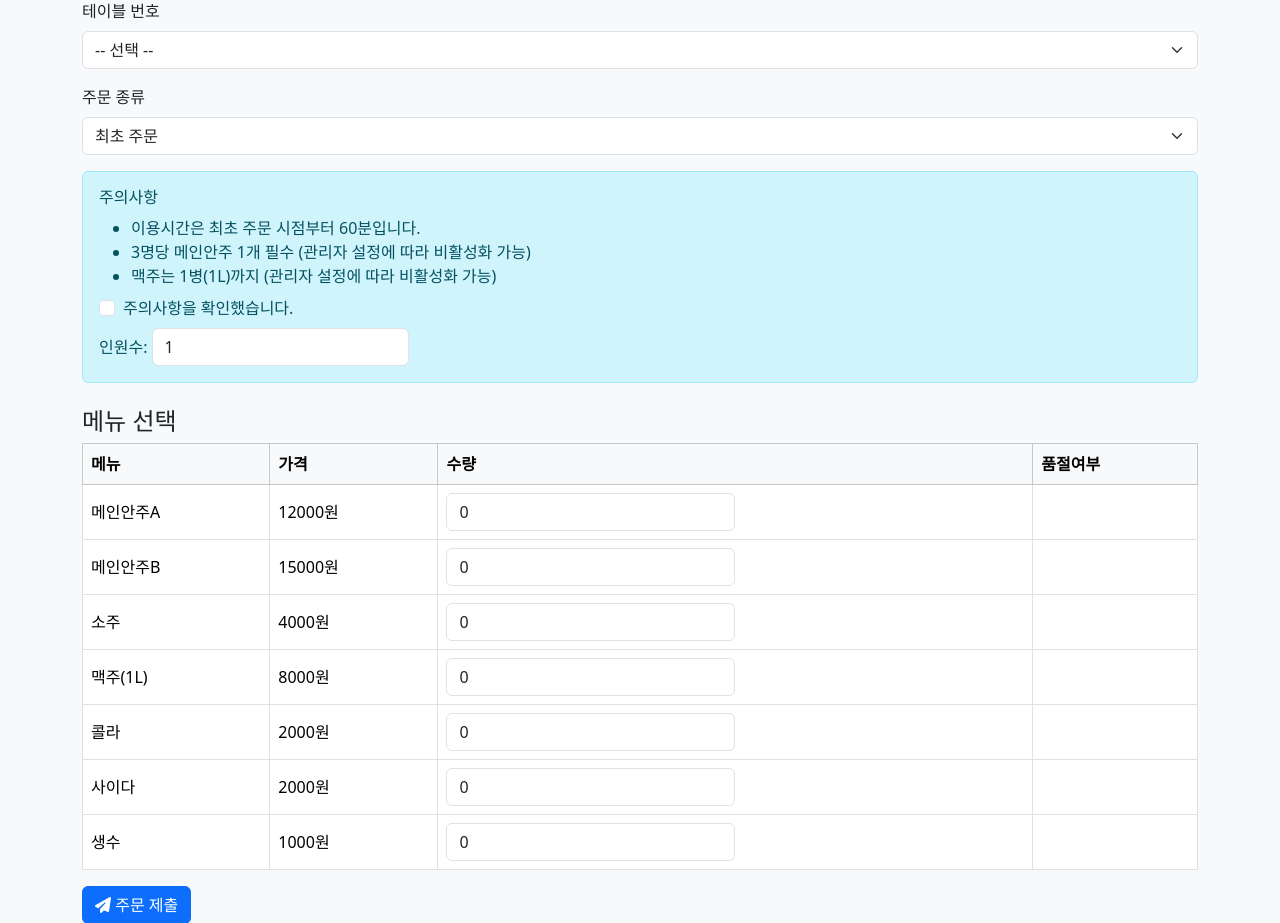
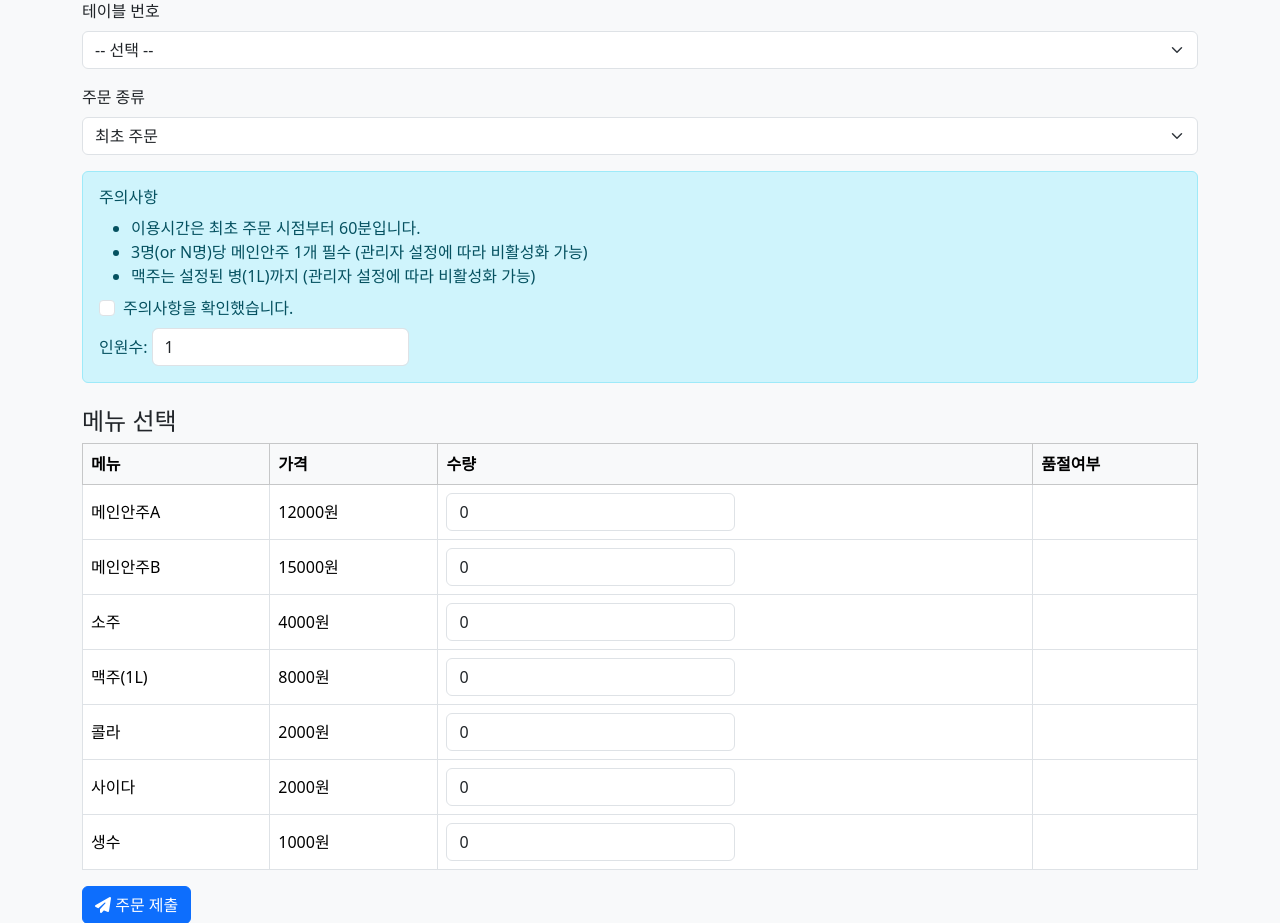
Before and after one commit to bag4355/restaurant-system, a Flask app: page /order in a window 1280 px wide. Shown: the part 182-1105 px from the top of the page. Run offline with Flask 3, Linux system fonts and the light colour scheme; data comes from the database, SQL or seed files in the repository.

Commit message:
Update order_form.html

```diff
--- a/templates/order_form.html
+++ b/templates/order_form.html
@@ -12,9 +12,8 @@
     <label class="form-label">테이블 번호</label>
     <select name="tableNumber" class="form-select">
       <option value="">-- 선택 --</option>
-      <option value="TAKEOUT">TAKEOUT</option>
-      {% for i in range(13) %}
-        <option value="{{ i }}">{{ i }}번</option>
+      {% for t in table_numbers %}
+        <option value="{{ t }}">{{ t }}</option>
       {% endfor %}
     </select>
   </div>
@@ -30,8 +29,8 @@
     <h6>주의사항</h6>
     <ul class="mb-0">
       <li>이용시간은 최초 주문 시점부터 60분입니다.</li>
-      <li>3명당 메인안주 1개 필수 (관리자 설정에 따라 비활성화 가능)</li>
-      <li>맥주는 1병(1L)까지 (관리자 설정에 따라 비활성화 가능)</li>
+      <li>3명(or N명)당 메인안주 1개 필수 (관리자 설정에 따라 비활성화 가능)</li>
+      <li>맥주는 설정된 병(1L)까지 (관리자 설정에 따라 비활성화 가능)</li>
     </ul>
     <div class="form-check mt-2">
       <input class="form-check-input" type="checkbox" id="noticeChecked" name="noticeChecked">
```
